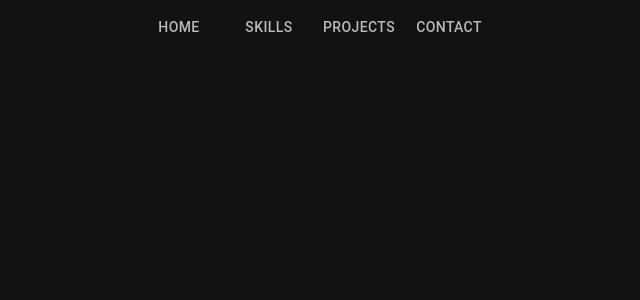
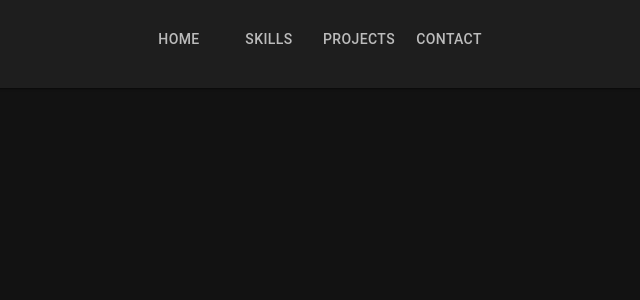
Before and after one commit to peoplestealusernames/website, a React (Create React App) app: page / in a window 1280 px wide. Shown: the top 300 px of the page, without its empty margins (326-966 px from the left). Built offline with nearby package versions, Linux system fonts and the light colour scheme.

Commit message:
added backround to nav bar

```diff
--- a/src/components/Naviation.tsx
+++ b/src/components/Naviation.tsx
@@ -1,4 +1,4 @@
-import { Tab, Tabs } from "@mui/material"
+import { Tab, Tabs, Card, CardContent } from "@mui/material"
 import { Link } from "react-router-dom"
 
 const items = [
@@ -10,11 +10,15 @@ const items = [
 
 export function Navigation() {
     return (
+        <Card
+            sx={{
+                textAlign: "center", verticalAlign: "top"
+            }}>
+            <CardContent>
                 <Tabs
-            scrollButtons="auto"
                     centered sx={{
-                p: 0.5,
                         display: "flex",
+                        justifyContent: "center", alignItems: "up",
                         margin: "auto",
                         textAlign: "center", verticalAlign: "top"
                     }}>
@@ -30,5 +34,7 @@ export function Navigation() {
                         )
                     })}
                 </Tabs>
+            </CardContent>
+        </Card>
     )
 }
```
Lines whose indentation alone changed are shown as unchanged.
